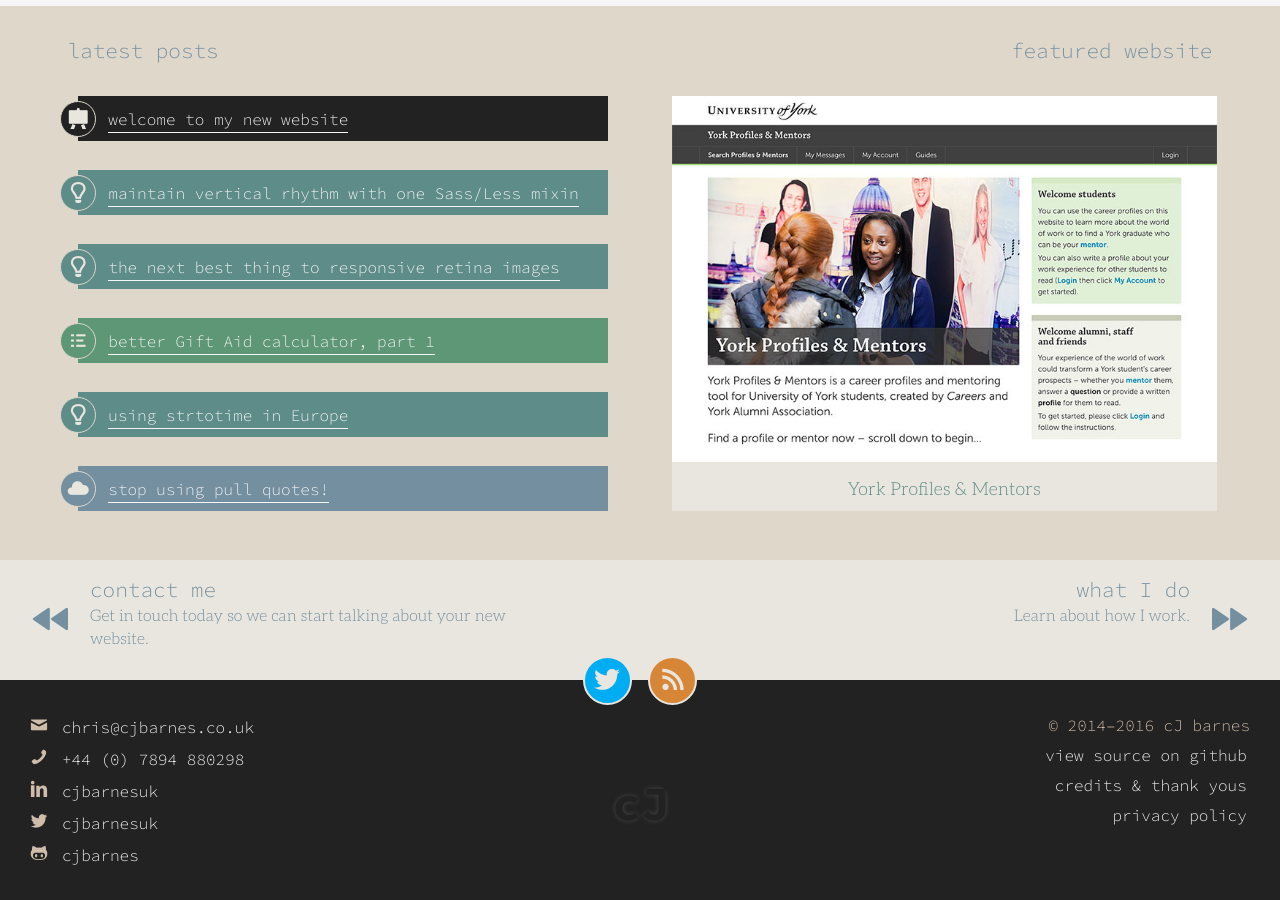
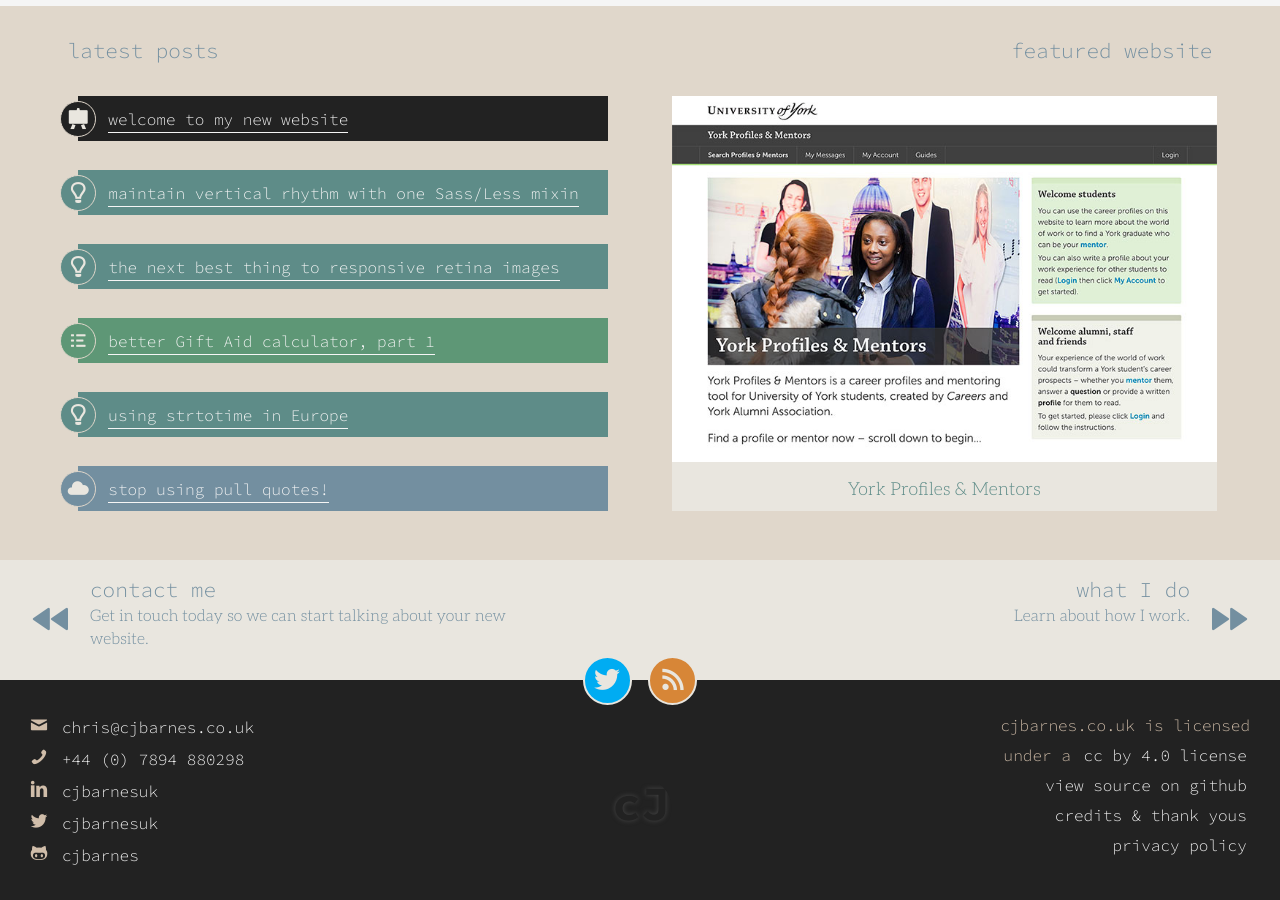
Before and after one commit to cjbarnes/cjbarnes.github.io, a Jekyll site: the page built from index.html, in a window 1280 px wide and 900 px high, scrolled down 2041 px. Built offline with Jekyll 4.4.1, drawn with Linux system fonts in a browser that asks for light colours.

Commit message:
Added CC-BY-4.0 license

```diff
--- a/_includes/site-footer.html
+++ b/_includes/site-footer.html
@@ -41,7 +41,8 @@
 
   <ul class="smallprint footer-section site-footer-section">
     <li class="smallprint-item smallprint-item-copyright site-footer-item">
-      © 2014–{{ site.time | date: "%Y" }} cJ barnes
+      cjbarnes.co.uk is licensed<br>
+      under a <a rel="license" href="http://creativecommons.org/licenses/by/4.0/" title="Creative Commons Attribution 4.0 International License">cc by 4.0 license</a>
     </li>
     <li class="smallprint-item site-footer-item">
       <a href="//github.com/cjbarnes/cjbarnes.github.io/tree/master/{{ page.path }}">view source on github</a>
--- a/package.json
+++ b/package.json
@@ -3,7 +3,8 @@
   "description": "cJ barnes’ public website and blog",
   "version": "1.0.0",
   "private": true,
-  "author": "chris barnes <mail@cjbarnes.co.uk>",
+  "license": "CC-BY-4.0",
+  "author": "chris barnes <chris@cjbarnes.co.uk>",
   "homepage": "http://www.cjbarnes.co.uk/",
   "devDependencies": {
     "browser-sync": "^2.4.0",
```
Also changed, not shown: LICENSE.md (added).
